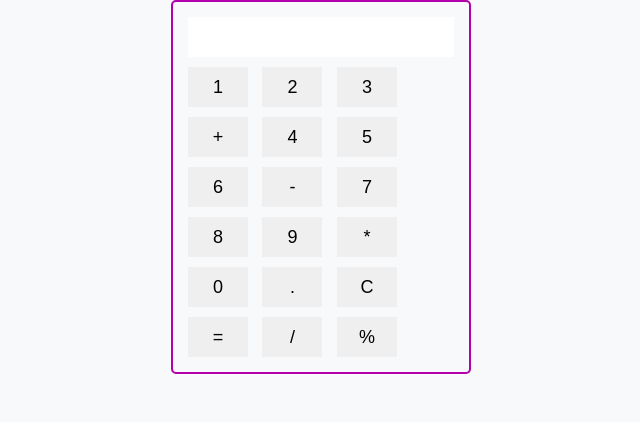
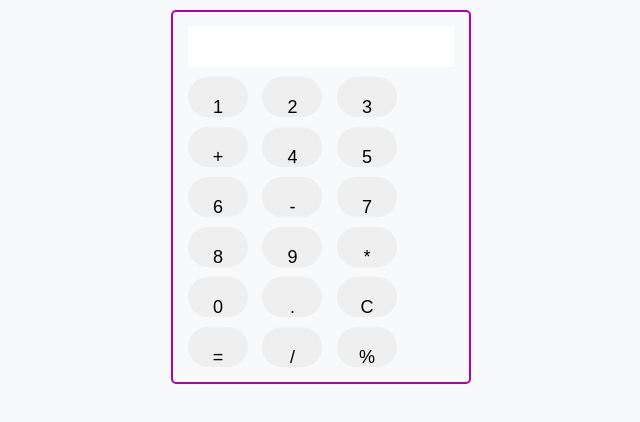
Before and after one commit to Jennyemeka/Devcareer-AssignmentB, a plain HTML site: page calculator.html in a window 1280 px wide. Shown: the whole page, without its empty margins (319-959 px from the left). Drawn offline with Linux system fonts and the light colour scheme.

```diff
--- a/calculator.html
+++ b/calculator.html
@@ -4,31 +4,29 @@
     <meta charset="UTF-8">
     <meta name="viewport" content="width=device-width, initial-scale=1.0">
     <title>Calculator</title>
-    <link rel="stylesheet" href="styles.css">
+    <link rel="stylesheet" href="css/calculator.css">
 </head>
 <body>
     <div class="calculator">
         <input type="text" id="display" readonly>
-        <button onclick="appendToDisplay('1')">1</button>
-        <button onclick="appendToDisplay('2')">2</button>
-        <button onclick="appendToDisplay('3')">3</button>
-        <button onclick="appendToDisplay('+')">+</button>
-        <button onclick="appendToDisplay('4')">4</button>
-        <button onclick="appendToDisplay('5')">5</button>
-        <button onclick="appendToDisplay('6')">6</button>
-        <button onclick="appendToDisplay('-')">-</button>
-        <button onclick="appendToDisplay('7')">7</button>
-        <button onclick="appendToDisplay('8')">8</button>
-        <button onclick="appendToDisplay('9')">9</button>
-        <button onclick="appendToDisplay('*')">*</button>
-        <button onclick="appendToDisplay('0')">0</button>
-        <button onclick="appendToDisplay('.')">.</button>
-        <button onclick="clearDisplay()">C</button>
-        <button onclick="calculate()">=</button>
-        <button onclick="appendToDisplay('/')">/</button>
-        <button onclick="appendToDisplay('%')">%</button>
+        <button>1</button>
+        <button>2</button>
+        <button>3</button>
+        <button>+</button>
+        <button>4</button>
+        <button>5</button>
+        <button>6</button>
+        <button>-</button>
+        <button>7</button>
+        <button>8</button>
+        <button>9</button>
+        <button>*</button>
+        <button>0</button>
+        <button>.</button>
+        <button>C</button>
+        <button>=</button>
+        <button>/</button>
+        <button>%</button>
     </div>
-
-    <script src="calculator.js"></script>
 </body>
 </html>
--- /dev/null
+++ b/css/calculator.css
@@ -0,0 +1,45 @@
+/* Calculator Styling */
+
+* {
+    margin: 0;
+    padding: 0;
+    box-sizing: border-box;
+}
+
+body{
+    font-family: Arial, sans-serif;
+    line-height: 1.6;
+    background-color: #f8f9fa;
+    color: #333;
+}
+
+.calculator {
+    border: 2px solid #b300ad;
+    border-radius: 5px;
+    padding: 10px;
+    width: 300px;
+    margin: 10px auto;
+
+}
+
+.calculator input[type="text"], .calculator button {
+    width: 60px;
+    height: 40px;
+    margin: 5px;
+    border: none;
+    outline: none;
+    font-size: 18px;
+    cursor: pointer;
+}
+
+.calculator input[type="text"] {
+    width: calc(100% - 10px);
+    text-align: right;
+    padding: 5px;
+}
+
+button {
+    border: 1px solid #bebcbc;
+    padding: 20px 10px;
+    border-radius: 50px;
+}
--- a/styles.css
+++ b/css/portfolio.css
@@ -1,3 +1,5 @@
+
+/* Portfolio Styling */
 
 * {
     margin: 0;
@@ -180,29 +182,3 @@ nav ul li a {
 .social-link i {
     margin-right: 5px;
 }
-
-
-/* Calculator Styling */
-.calculator {
-    border: 2px solid #b300ad;
-    border-radius: 5px;
-    padding: 10px;
-    width: 300px;
-    margin: 0 auto;
-}
-
-.calculator input[type="text"], .calculator button {
-    width: 60px;
-    height: 40px;
-    margin: 5px;
-    border: none;
-    outline: none;
-    font-size: 18px;
-    cursor: pointer;
-}
-
-.calculator input[type="text"] {
-    width: calc(100% - 10px);
-    text-align: right;
-    padding: 5px;
-}
```
Also changed, not shown: portfolio.html (+1 -1 lines), 1 other file.
